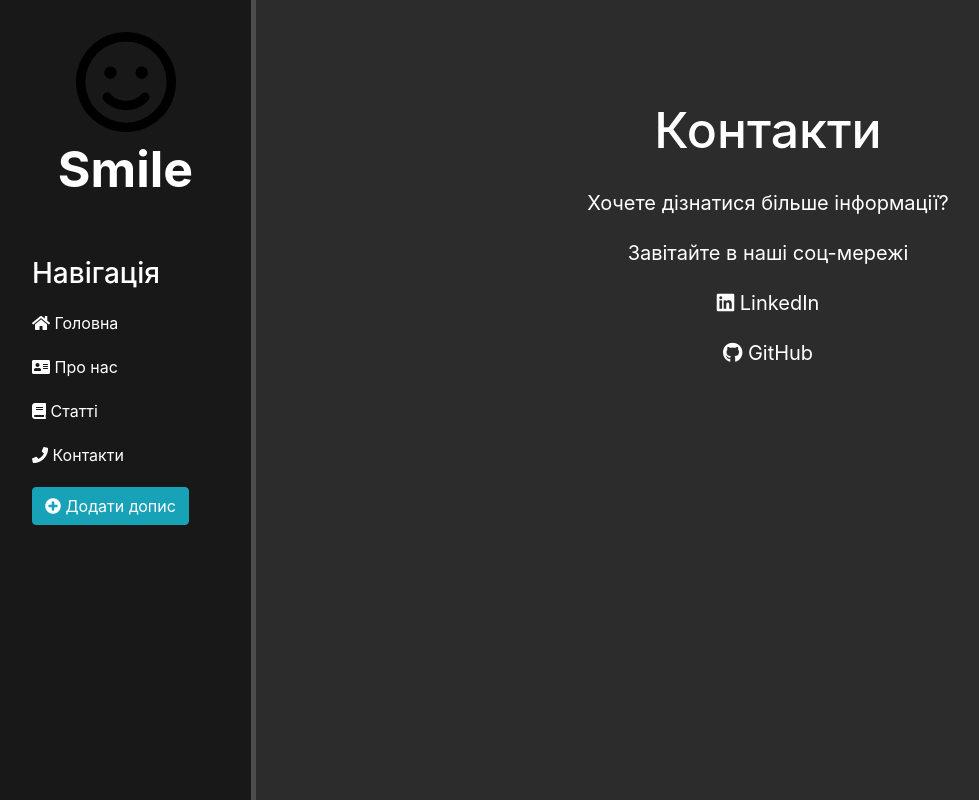
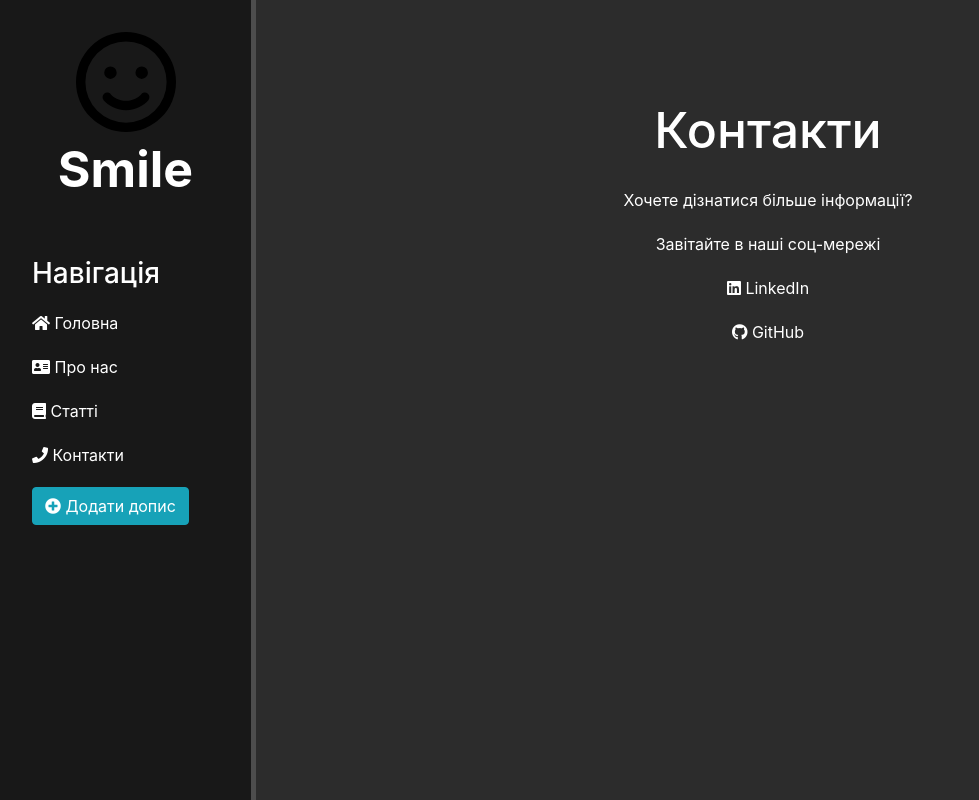
Before and after one commit to NazarKovtun/web_app, a Django app: template web_app/my_site/main/templates/main/contacts.html in a window 1280 px wide. Shown: the whole page, without its empty margins (0-979 px from the left). Run offline with Django 5.2, Linux system fonts and the light colour scheme; the template is opened without the code that fills it, so the values that code supplies are empty; some libraries are stand-ins or nearby versions.

Commit message:
Update contacts.html, index.html, models.py: Small fix

```diff
--- a/web_app/my_site/main/templates/main/contacts.html
+++ b/web_app/my_site/main/templates/main/contacts.html
@@ -5,7 +5,7 @@
 {% block content %}
     <div class="features">
         <h1>Контакти</h1>
-        <div class="contacts-block">
+        <div class="content-block">
             <p>Хочете дізнатися більше інформації?</p>
             <p>Завітайте в наші соц-мережі</p>
             <ul class="contact-list">
--- a/web_app/my_site/main/templates/main/index.html
+++ b/web_app/my_site/main/templates/main/index.html
@@ -5,8 +5,10 @@
 {% block content %}
     <div class="features">
         <h1>{{ title }}</h1>
-        <p>Цей сайт має купу інформації та допоможе Вам вирішити будь-які питання, можливо ;)</p>
-        <a href="{% url 'about' %}"><button class="btn btn-warning">На сторінку Про нас</button></a>
+        <div class="content-block">
+            <p>Цей сайт має купу інформації та допоможе Вам вирішити будь-які питання, можливо ;)</p>
+            <a href="{% url 'about' %}"><button class="btn btn-warning">На сторінку Про нас</button></a>
+        </div>
 
         {% for el in values %}
             {% if el == 'hello' %}
--- a/web_app/my_site/news/models.py
+++ b/web_app/my_site/news/models.py
@@ -2,7 +2,7 @@ from django.db import models
 
 
 class Articles(models.Model):
-    title = models.CharField('Назва', max_length=50 )
+    title = models.CharField('Назва', max_length=50)
     anons = models.CharField('Анонс', max_length=250)
     full_text = models.TextField('Допис')
     date = models.DateTimeField('Дата публікації')
```
